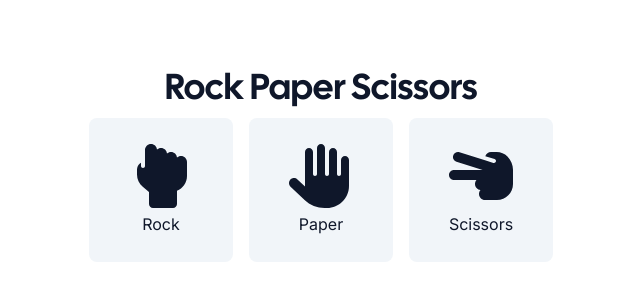
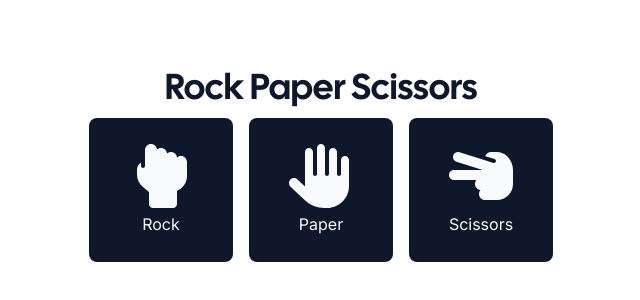
Before and after one commit to SQUASHD/odin-revisited, a Next.js app: page /projects/rock-paper-scissors/new in a window 1280 px wide. Shown: the part 234-534 px from the top of the page, without its empty margins (319-959 px from the left). Built offline with nearby package versions, Linux system fonts and the light colour scheme; no server answers.

Commit message:
Change button styling of RPS game

```diff
--- a/app/(projects)/projects/rock-paper-scissors/new/page.tsx
+++ b/app/(projects)/projects/rock-paper-scissors/new/page.tsx
@@ -35,7 +35,7 @@ const ScissorsIcon = (props: SVGProps) => (
 );
 
 const ChoiceButton = ({ icon, label }: PlayerChoice) => (
-  <button className="flex aspect-square w-36 flex-col items-center justify-center gap-1 rounded-lg bg-muted hover:bg-muted/70">
+  <button className="flex aspect-square w-36 flex-col items-center justify-center gap-1 rounded-lg bg-primary text-primary-foreground hover:bg-primary/80">
     {cloneElement(icon, {
       className: "h-16 aspect-square",
     })}
```
